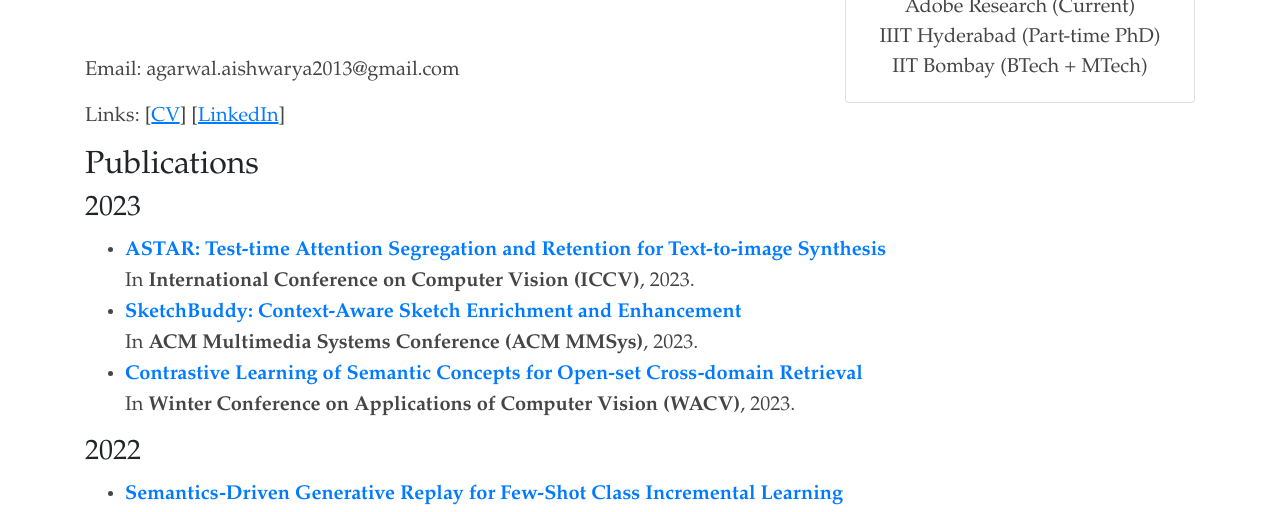
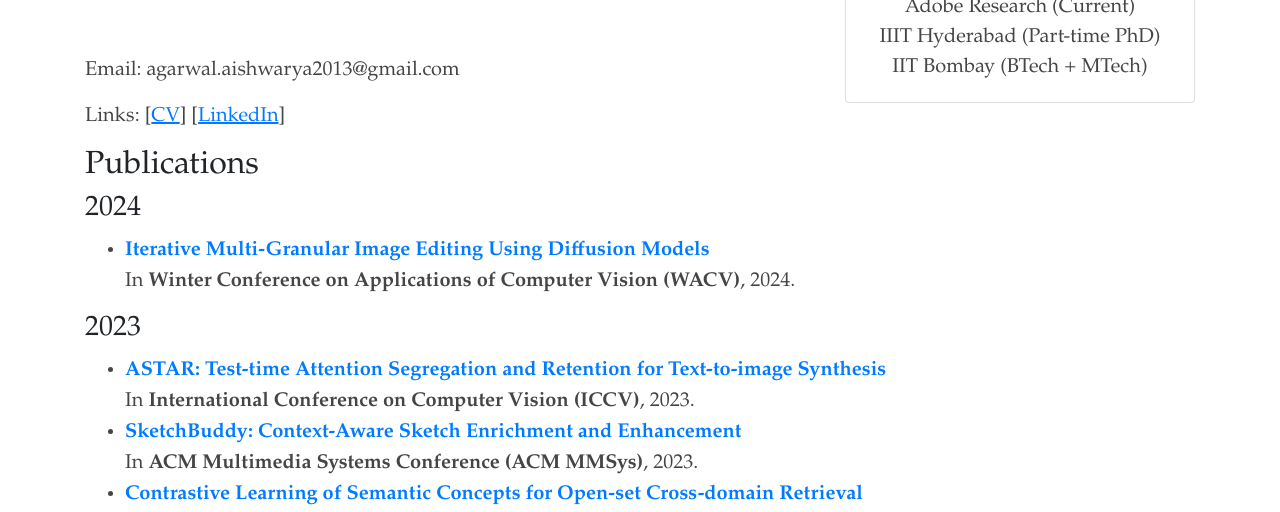
Before and after one commit to aisagarw/aisagarw.github.io, a plain HTML site: page index.html in a window 1280 px wide. Shown: the part 559-1071 px from the top of the page. Drawn offline with nearby package versions, Linux system fonts and the light colour scheme.

Commit message:
Update index.html

```diff
--- a/index.html
+++ b/index.html
@@ -142,6 +142,27 @@
             <div class="row" id="publications">
                 <div class="col">
                     <h2>Publications</h2>
+
+		    <h3>2024</h3>
+                    <ul class="pl">
+
+                        <li>
+
+			    <a href="https://openaccess.thecvf.com/content/WACV2024/papers/Joseph_Iterative_Multi-Granular_Image_Editing_Using_Diffusion_Models_WACV_2024_paper.pdf" target="_blank">
+                                <b>Iterative Multi-Granular Image Editing Using Diffusion Models</b>
+                            </a>
+                            <br/>
+
+<!-- 			    href="https://wacv2024.thecvf.com/home" target="_blank" -->
+                            In <a>
+                                <b>
+                                    Winter Conference on Applications of Computer Vision (WACV)</b></a>, 2024.
+                            <br/>
+
+
+
+                        </li>
+		    </ul>
 
                     <h3>2023</h3>
                     <ul class="pl">
```
